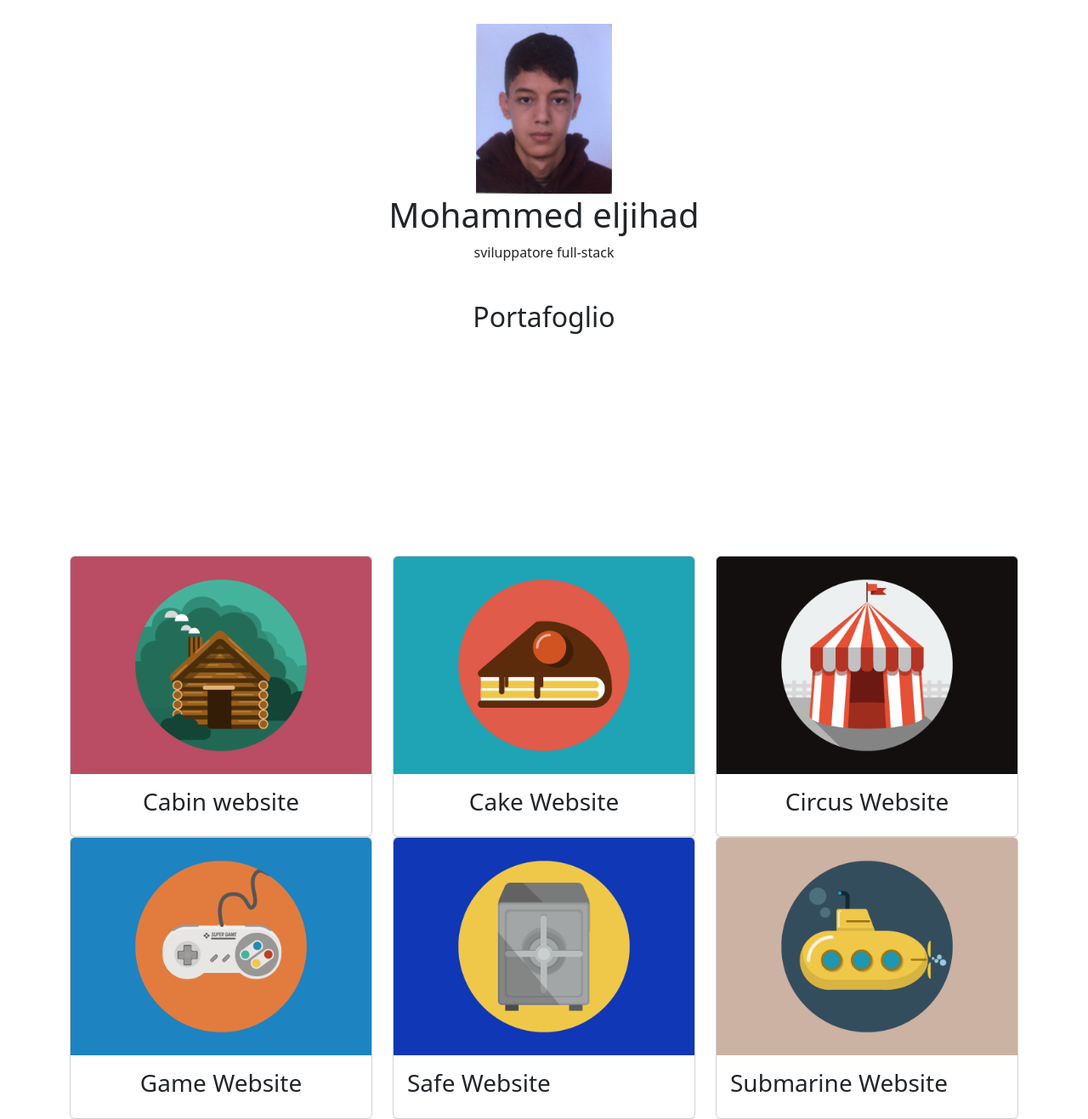
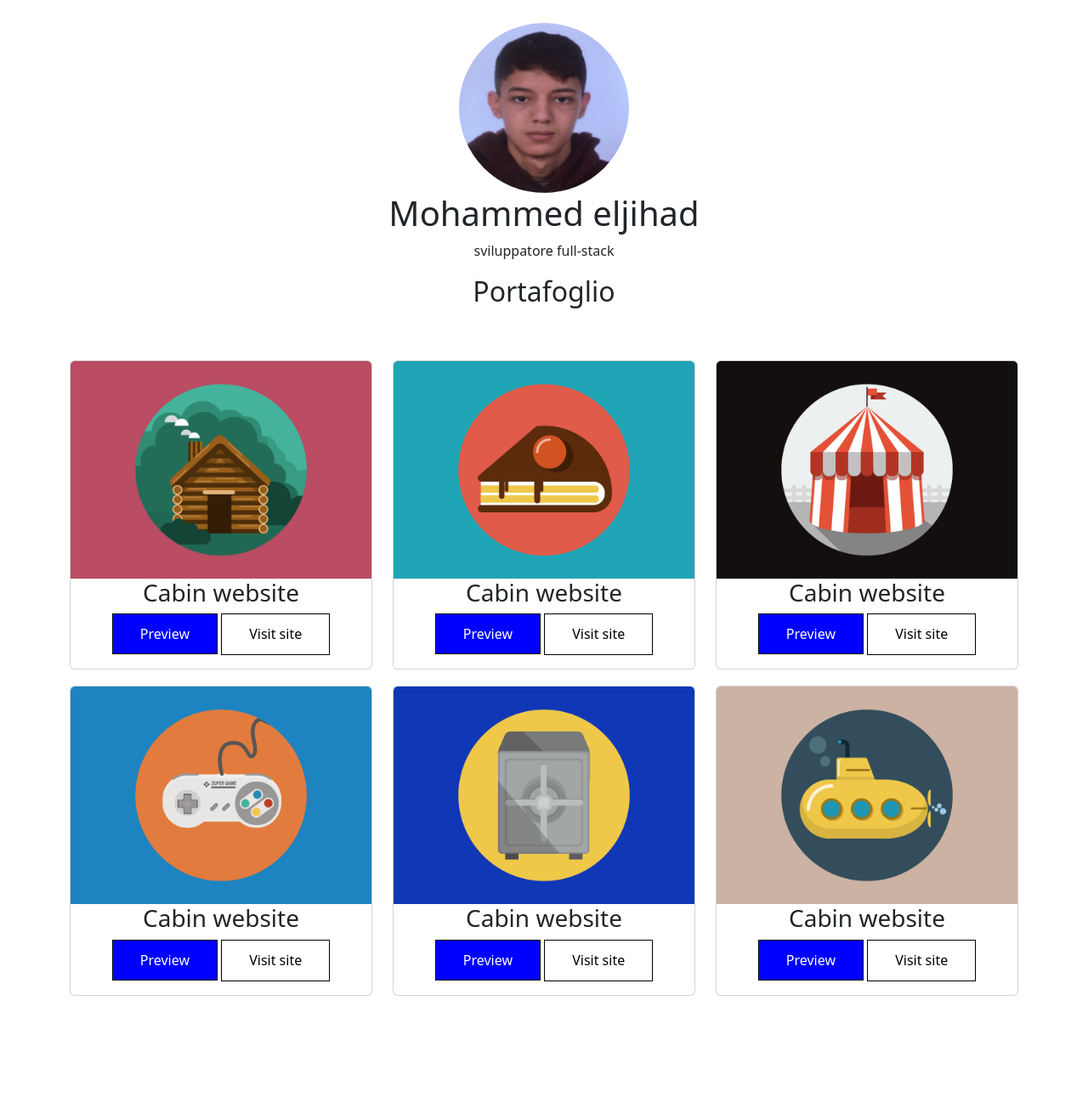
Before and after one commit to Mohammed20019/bootstrap-html-freelancer, a plain HTML site: page index.html in a window 1280 px wide. Shown: the whole page at 85% size. After the commit the page ends 1188 px from the top, so only its background shows below. Drawn offline with nearby package versions, Linux system fonts and the light colour scheme.

Commit message:
aggiunto modifiche

```diff
--- a/index.html
+++ b/index.html
@@ -8,13 +8,13 @@
     <link rel="stylesheet" href="./style.css">
   </head>
   <body>
-    <header class="container">
+    <header class="container1">
       <div class="row">
         <div class="col-sm-2">
 
         </div>
-        <div class="body col-sm-8 " height="300px">
-          <img class="" height="200px" src="./img/foto2.jpg" alt="">
+        <div class="body col-sm-8 " height="200px">
+          <img class="imaggine" width="200px" height="200px" src="./img/foto2.jpg" alt="">
 
         </div>
         <div>
@@ -39,48 +39,65 @@
         <div class="col-lg-4 col-md-6 col-sm-12">
           <div class="card">
             <img src="img/cabin.png" alt="Card Image 1" class="card-img-top">
-            <div class="card-body">
+            <div class="card-body1">
               <h3 class="card-title text-center">Cabin website</h3>
+              <button class="text-white" style="border: 1px solid black;padding-right: 32px;padding-left: 32px;padding-top: 11px;padding-bottom: 11px; background-color: blue;">Preview</button>
+              <button style="border: 1px solid black;padding-bottom: 12px;padding-top: 11px;padding-left: 32px;padding-right: 32px; background-color: white;">Visit site</button>
             </div>
           </div>
         </div>
-        <div class="col-lg-4 col-md-6 col-sm-12">
+        <div class=" col7 col-lg-4 col-md-6 col-sm-12">
           <div class="card">
             <img src="img/cake.png" alt="Card Image 2" class="card-img-top">
-            <div class="card-body">
-              <h3 class="card-title text-center">Cake Website</h3>
+            <div class="card-body1">
+              <h3 class="card-title text-center">Cabin website</h3>
+              <button class="text-white" style="border: 1px solid black;padding-right: 32px;padding-left: 32px;padding-top: 11px;padding-bottom: 11px; background-color: blue;">Preview</button>
+              <button style="border: 1px solid black;padding-bottom: 12px;padding-top: 11px;padding-left: 32px;padding-right: 32px; background-color: white;">Visit site</button>
+
             </div>
           </div>
         </div>
         <div class="col-lg-4 col-md-6 col-sm-12">
           <div class="card">
             <img src="./img/circus.png" alt="Card Image 3" class="card-img-top">
-            <div class="card-body">
-              <h3 class="card-title text-center">Circus Website</h3>
+            <div class="card-body1">
+              <h3 class="card-title text-center">Cabin website</h3>
+              <button class="text-white" style="border: 1px solid black;padding-right: 32px;padding-left: 32px;padding-top: 11px;padding-bottom: 11px; background-color: blue;">Preview</button>
+              <button style="border: 1px solid black;padding-bottom: 12px;padding-top: 11px;padding-left: 32px;padding-right: 32px; background-color: white;">Visit site</button>
+
             </div>
           </div>
         </div>
-        <div class="col-lg-4 col-md-6 col-sm-12">
+        <div class=" web1 col-lg-4 col-md-6 col-sm-12">
           <div class="card">
             <img src="./img/game.png" alt="Card Image 4" class="card-img-top">
-            <div class="card-body">
-              <h3 class="card-title text-center">Game Website</h3>
+            <div class="card-body1">
+              <h3 class="card-title text-center">Cabin website</h3>
+              <button class="text-white" style="border: 1px solid black;padding-right: 32px;padding-left: 32px;padding-top: 11px;padding-bottom: 11px; background-color: blue;">Preview</button>
+              <button style="border: 1px solid black;padding-bottom: 12px;padding-top: 11px;padding-left: 32px;padding-right: 32px; background-color: white;">Visit site</button>
+
             </div>
           </div>
         </div>
         <div class="col-lg-4 col-md-6 col-sm-12">
           <div class="card">
             <img src="./img/safe.png" alt="Card Image 5" class="card-img-top">
-            <div class="card-body">
-              <h3 class="card-title">Safe Website</h3>
+            <div class="card-body1">
+              <h3 class="card-title text-center">Cabin website</h3>
+              <button class="text-white" style="border: 1px solid black;padding-right: 32px;padding-left: 32px;padding-top: 11px;padding-bottom: 11px; background-color: blue;">Preview</button>
+              <button style="border: 1px solid black;padding-bottom: 12px;padding-top: 11px;padding-left: 32px;padding-right: 32px; background-color: white;">Visit site</button>
+
             </div>
           </div>
         </div>
         <div class="col-lg-4 col-md-6 col-sm-12">
           <div class="card">
             <img src="./img/submarine.png" alt="Card Image 5" class="card-img-top">
-            <div class="card-body">
-              <h3 class="card-title">Submarine Website</h3>
+            <div class="card-body1">
+              <h3 class="card-title text-center">Cabin website</h3>
+              <button class="text-white" style="border: 1px solid black;padding-right: 32px;padding-left: 32px;padding-top: 11px;padding-bottom: 11px; background-color: blue;">Preview</button>
+              <button style="border: 1px solid black;padding-bottom: 12px;padding-top: 11px;padding-left: 32px;padding-right: 32px; background-color: white;">Visit site</button>
+
             </div>
           </div>
         </div>
--- a/style.css
+++ b/style.css
@@ -1,9 +1,17 @@
 .container{
  margin-bottom: 27px;
- margin-top: 27px;
+ margin-top: 197px;
+ height: 800px;
 }
+.container1{
+    margin-bottom: 1px;
+
+    margin-top: 27px;
+   }
+
+
 .row{
- height: 300px;
+ height: 100px;
 }
 .div1{
     background-color: blue;
@@ -15,3 +23,21 @@
     align-items: center;
     margin-top: 5;
 }
+.bordo{
+    border-color: white;
+}
+.card-body1{
+    text-align: center;
+    margin-bottom: 16px;
+}
+.web1{
+    margin-bottom: 9-px;
+    margin-bottom: 16px;
+
+}
+.imaggine{
+    border-radius:50%;
+}
+.col7{
+    margin-bottom: 19px;
+}
```
